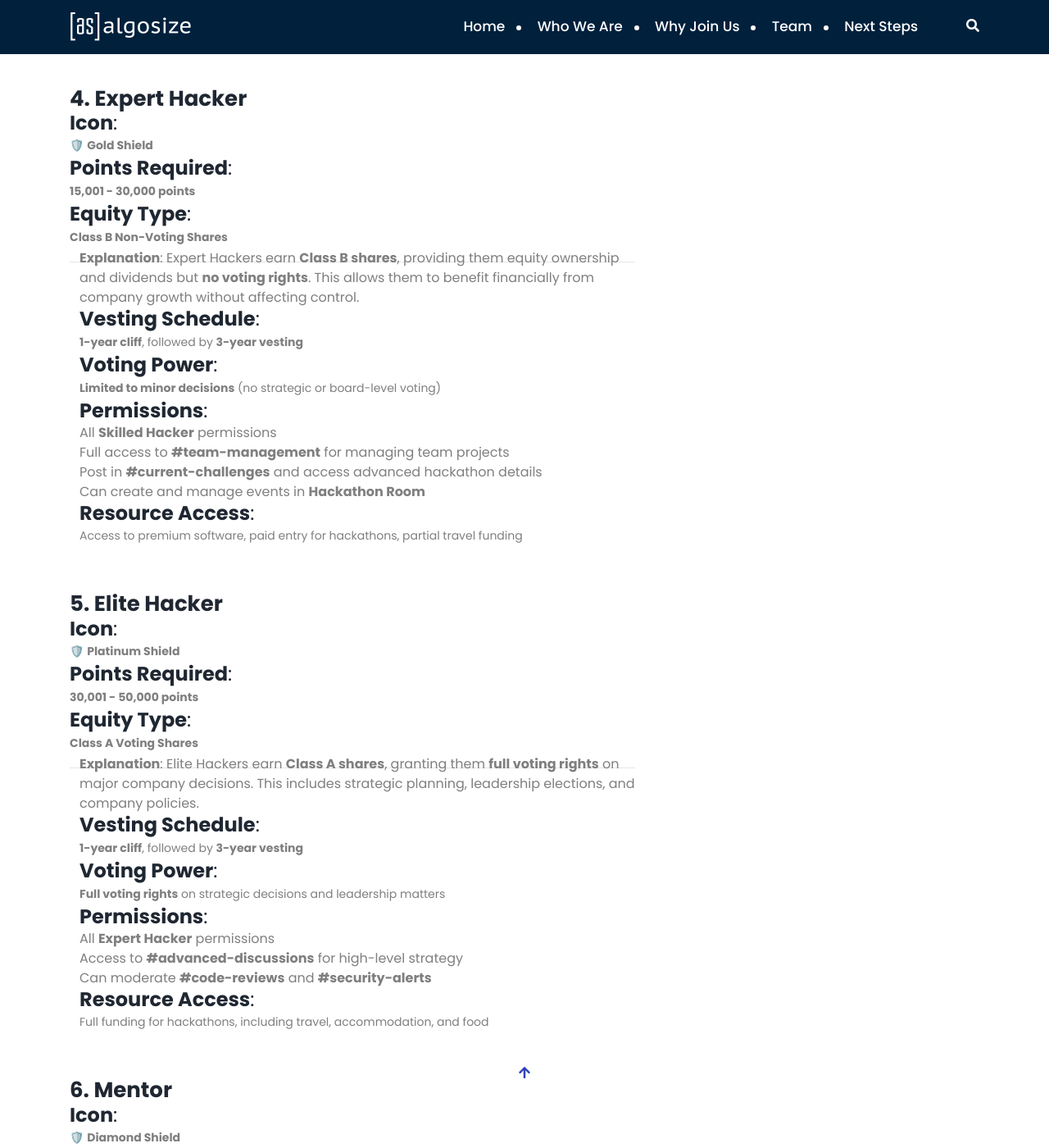
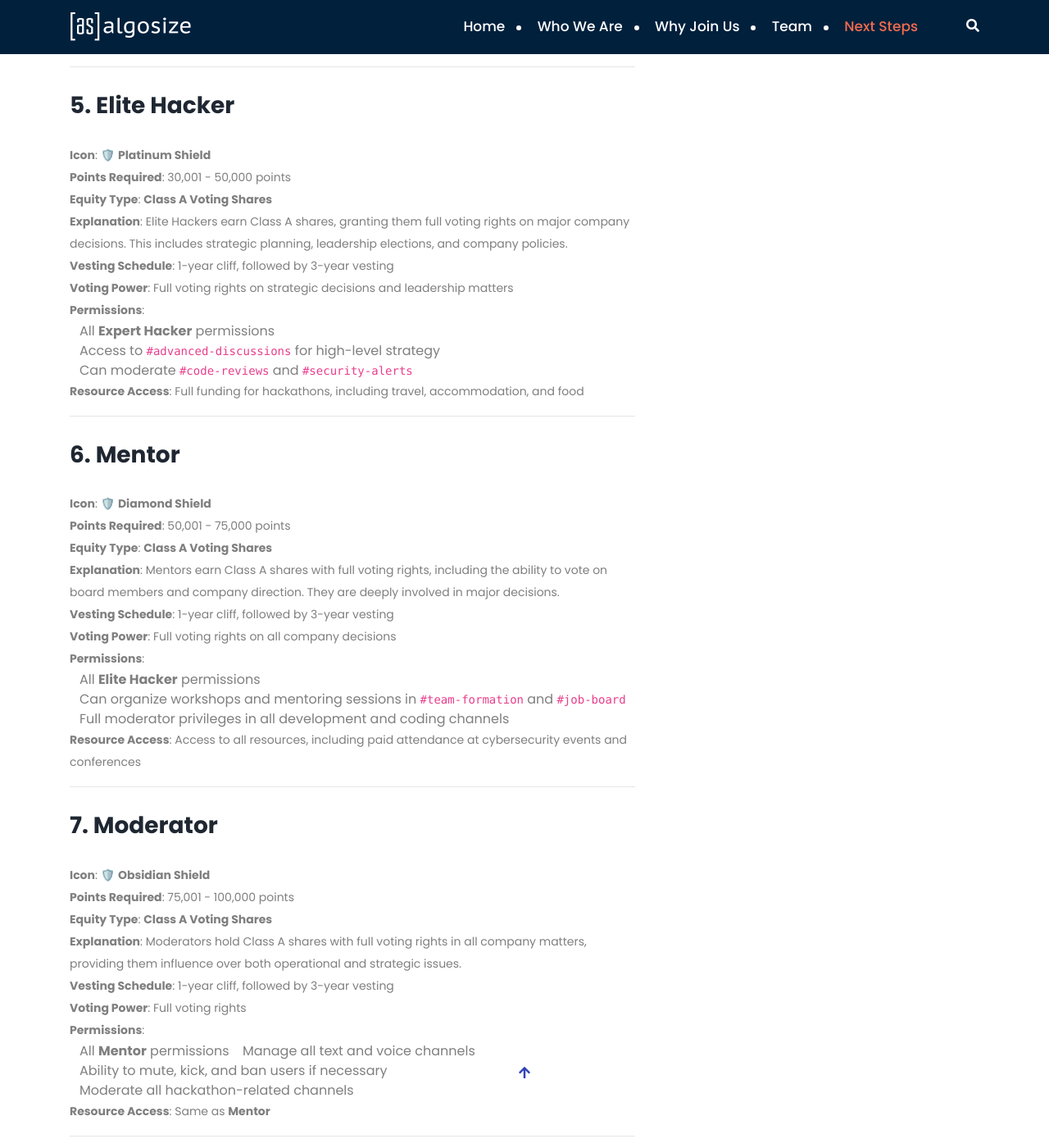
Before and after one commit to AlgoSize/website, a Jekyll site: the page built from _portfolios/ranking-tiers.md, in a window 1280 px wide and 1400 px high, scrolled down 2860 px. Shown: the whole window at 82% size. Built offline with Jekyll 4.4.1, drawn with Linux system fonts in a browser that asks for light colours; some of the changed text lies outside the part shown.

Commit message:
Update ranking-tiers.md

```diff
--- a/_portfolios/ranking-tiers.md
+++ b/_portfolios/ranking-tiers.md
@@ -6,216 +6,193 @@ layout: service
 <br/>
 <br/>
 
-<br/>
-<br/>
+## 1. Novice Hacker
 
-### **1. Novice Hacker**
-#### **Icon**:
-🛡️ **Copper Shield**
-#### **Points Required**:
-**0 - 2,500 points**
-#### **Equity Type**:
-**Phantom Equity**
-  - **Explanation**: Novice Hackers earn **phantom equity**, which allows them to benefit from the company's growth without owning real shares. Phantom equity mimics stock value but doesn’t provide ownership or voting power. It can be cashed out after a specific vesting period or liquidity event.
-#### **Vesting Schedule**:
-**1-year cliff**, followed by **4-year vesting** (25% per year).
-#### **Voting Power**:
-**None**
-#### **Permissions**:
-  - Read and send messages in **#current-challenges** <br/>
-  - **#hackathon-discussion** <br/>
-  - **#dev-chat** <br/>
-  - View **#code-reviews** <br/>
-  - **#security-alerts** <br/>
-  - **#compliance** (but not post) <br/>
-  - Join **General Voice** channel <br/>
-#### **Resource Access**:
-Limited
-<br/>
-<br/>
----
-<br/>
-<br/>
+**Icon**: 🛡️ **Copper Shield**
 
-### **2. Junior Hacker**
-#### **Icon**:
-🛡️ **Bronze Shield**
-#### **Points Required**:
-**2,501 - 7,500 points**
-#### **Equity Type**:
-**Phantom Equity**
-  - **Explanation**: Junior Hackers also earn **phantom equity**, providing them the financial benefits of company growth without voting rights or real ownership. It can be converted into rewards after a vesting period.
-#### **Vesting Schedule**:
-**1-year cliff**, followed by **4-year vesting**
-#### **Voting Power**:
-**None**
-#### **Permissions**:
-  - All **Novice Hacker** permissions <br/>
-  - Post in **#code-reviews** <br/>
-  - **#team-formation** <br/>
-  - **#security-alerts** <br/>
-  - Access to **#job-board** for potential work or contracts <br/>
-  - Join **Team Meetings** voice channel <br/>
-#### **Resource Access**:
-Access to software tools for development and learning
-<br/>
-<br/>
+**Points Required**: 0 - 2,500 points
+
+**Equity Type**: **Phantom Equity**
+
+**Explanation**: Novice Hackers earn phantom equity, which allows them to benefit from the company’s growth without owning real shares. Phantom equity mimics stock value but doesn’t provide ownership or voting power. It can be cashed out after a specific vesting period or liquidity event.
+
+**Vesting Schedule**: 1-year cliff, followed by 4-year vesting (25% per year)
+
+**Voting Power**: None
+
+**Permissions**:
+- Read and send messages in `#current-challenges`, `#hackathon-discussion`, `#dev-chat`
+- View `#code-reviews`, `#security-alerts`, `#compliance` (but not post)
+- Join `General Voice` channel
+
+**Resource Access**: Limited
 
 ---
 
-<br/>
-<br/>
+## 2. Junior Hacker
 
-### **3. Skilled Hacker**
-#### **Icon**:
-🛡️ **Silver Shield**
-#### **Points Required**:
-**7,501 - 15,000 points**
-#### **Equity Type**:
-**Phantom Equity**
-  - **Explanation**: Skilled Hackers continue to earn **phantom equity**, allowing them to accumulate rewards over time without direct ownership of the company or voting power. They can cash in phantom equity at a future date based on company growth.
-#### **Vesting Schedule**:
-**1-year cliff**, followed by **4-year vesting**
-#### **Voting Power**:
-**None**
-#### **Permissions**:
-  - All **Junior Hacker** permissions <br/>
-  - Can create threads in **#hackathon-discussion** <br/>
-  - Access to **#team-management** for organizing teams and managing projects <br/>
-  - Join **Hackathon Room** voice channel <br/>
-#### **Resource Access**:
-Limited access to advanced software and tools, partial funding for hackathons (no travel)
-<br/>
-<br/>
+**Icon**: 🛡️ **Bronze Shield**
+
+**Points Required**: 2,501 - 7,500 points
+
+**Equity Type**: **Phantom Equity**
+
+**Explanation**: Junior Hackers also earn phantom equity, providing them the financial benefits of company growth without voting rights or real ownership. It can be converted into rewards after a vesting period.
+
+**Vesting Schedule**: 1-year cliff, followed by 4-year vesting
+
+**Voting Power**: None
+
+**Permissions**:
+- All **Novice Hacker** permissions
+- Post in `#code-reviews`, `#team-formation`, `#security-alerts`
+- Access to `#job-board` for potential work or contracts
+- Join `Team Meetings` voice channel
+
+**Resource Access**: Access to software tools for development and learning
 
 ---
 
-<br/>
-<br/>
+## 3. Skilled Hacker
 
-### **4. Expert Hacker**
-#### **Icon**:
-🛡️ **Gold Shield**
-#### **Points Required**:
-**15,001 - 30,000 points**
-#### **Equity Type**:
-**Class B Non-Voting Shares**
-  - **Explanation**: Expert Hackers earn **Class B shares**, providing them equity ownership and dividends but **no voting rights**. This allows them to benefit financially from company growth without affecting control.
-#### **Vesting Schedule**:
-**1-year cliff**, followed by **3-year vesting**
-#### **Voting Power**:
-**Limited to minor decisions** (no strategic or board-level voting)
-#### **Permissions**:
-  - All **Skilled Hacker** permissions <br/>
-  - Full access to **#team-management** for managing team projects <br/>
-  - Post in **#current-challenges** and access advanced hackathon details <br/>
-  - Can create and manage events in **Hackathon Room** <br/>
-#### **Resource Access**:
-Access to premium software, paid entry for hackathons, partial travel funding
-<br/>
-<br/>
+**Icon**: 🛡️ **Silver Shield**
+
+**Points Required**: 7,501 - 15,000 points
+
+**Equity Type**: **Phantom Equity**
+
+**Explanation**: Skilled Hackers continue to earn phantom equity, allowing them to accumulate rewards over time without direct ownership of the company or voting power. They can cash in phantom equity at a future date based on company growth.
+
+**Vesting Schedule**: 1-year cliff, followed by 4-year vesting
+
+**Voting Power**: None
+
+**Permissions**:
+- All **Junior Hacker** permissions
+- Can create threads in `#hackathon-discussion`
+- Access to `#team-management` for organizing teams and managing projects
+- Join `Hackathon Room` voice channel
+
+**Resource Access**: Limited access to advanced software and tools, partial funding for hackathons (no travel)
 
 ---
 
-<br/>
-<br/>
+## 4. Expert Hacker
 
-### **5. Elite Hacker**
-#### **Icon**:
-🛡️ **Platinum Shield**
-#### **Points Required**:
-**30,001 - 50,000 points**
-#### **Equity Type**:
-**Class A Voting Shares**
-  - **Explanation**: Elite Hackers earn **Class A shares**, granting them **full voting rights** on major company decisions. This includes strategic planning, leadership elections, and company policies.
-#### **Vesting Schedule**:
-**1-year cliff**, followed by **3-year vesting**
-#### **Voting Power**:
-**Full voting rights** on strategic decisions and leadership matters
-#### **Permissions**:
-  - All **Expert Hacker** permissions <br/>
-  - Access to **#advanced-discussions** for high-level strategy <br/>
-  - Can moderate **#code-reviews** and **#security-alerts** <br/>
-#### **Resource Access**:
-Full funding for hackathons, including travel, accommodation, and food
-<br/>
-<br/>
+**Icon**: 🛡️ **Gold Shield**
+
+**Points Required**: 15,001 - 30,000 points
+
+**Equity Type**: **Class B Non-Voting Shares**
+
+**Explanation**: Expert Hackers earn Class B shares, providing them equity ownership and dividends but no voting rights. This allows them to benefit financially from company growth without affecting control.
+
+**Vesting Schedule**: 1-year cliff, followed by 3-year vesting
+
+**Voting Power**: Limited to minor decisions (no strategic or board-level voting)
+
+**Permissions**:
+- All **Skilled Hacker** permissions
+- Full access to `#team-management` for managing team projects
+- Post in `#current-challenges` and access advanced hackathon details
+- Can create and manage events in `Hackathon Room`
+
+**Resource Access**: Access to premium software, paid entry for hackathons, partial travel funding
 
 ---
 
-<br/>
-<br/>
+## 5. Elite Hacker
 
-### **6. Mentor**
-#### **Icon**:
-🛡️ **Diamond Shield**
-#### **Points Required**:
-**50,001 - 75,000 points**
-#### **Equity Type**:
-**Class A Voting Shares**
-  - **Explanation**: Mentors earn **Class A shares** with full voting rights, including the ability to vote on board members and company direction. They are deeply involved in major decisions.
-#### **Vesting Schedule**:
-**1-year cliff**, followed by **3-year vesting**
-#### **Voting Power**:
-Full voting rights on all company decisions
-#### **Permissions**:
-  - All **Elite Hacker** permissions <br/>
-  - Can organize workshops and mentoring sessions in **#team-formation** and **#job-board** <br/>
-  - Full moderator privileges in all **development** and **coding** channels <br/>
-#### **Resource Access**:
-Access to all resources, including paid attendance at cybersecurity events and conferences
-<br/>
-<br/>
+**Icon**: 🛡️ **Platinum Shield**
+
+**Points Required**: 30,001 - 50,000 points
+
+**Equity Type**: **Class A Voting Shares**
+
+**Explanation**: Elite Hackers earn Class A shares, granting them full voting rights on major company decisions. This includes strategic planning, leadership elections, and company policies.
+
+**Vesting Schedule**: 1-year cliff, followed by 3-year vesting
+
+**Voting Power**: Full voting rights on strategic decisions and leadership matters
+
+**Permissions**:
+- All **Expert Hacker** permissions
+- Access to `#advanced-discussions` for high-level strategy
+- Can moderate `#code-reviews` and `#security-alerts`
+
+**Resource Access**: Full funding for hackathons, including travel, accommodation, and food
 
 ---
 
-<br/>
-<br/>
+## 6. Mentor
 
-### **7. Moderator**
-#### **Icon**:
-🛡️ **Obsidian Shield**
-#### **Points Required**:
-**75,001 - 100,000 points**
-#### **Equity Type**:
-**Class A Voting Shares**
-  - **Explanation**: Moderators hold **Class A shares** with full voting rights in all company matters, providing them influence over both operational and strategic issues.
-#### **Vesting Schedule**:
-**1-year cliff**, followed by **3-year vesting**
-#### **Voting Power**:
-**Full voting rights**
-#### **Permissions**:
-  - All **Mentor** permissions <br/>
-  - Manage all text and voice channels <br/>
-  - Ability to mute, kick, and ban users if necessary <br/>
-  - Moderate all hackathon-related channels <br/>
-#### **Resource Access**:
-Same as **Mentor**
-<br/>
-<br/>
+**Icon**: 🛡️ **Diamond Shield**
+
+**Points Required**: 50,001 - 75,000 points
+
+**Equity Type**: **Class A Voting Shares**
+
+**Explanation**: Mentors earn Class A shares with full voting rights, including the ability to vote on board members and company direction. They are deeply involved in major decisions.
+
+**Vesting Schedule**: 1-year cliff, followed by 3-year vesting
+
+**Voting Power**: Full voting rights on all company decisions
+
+**Permissions**:
+- All **Elite Hacker** permissions
+- Can organize workshops and mentoring sessions in `#team-formation` and `#job-board`
+- Full moderator privileges in all development and coding channels
+
+**Resource Access**: Access to all resources, including paid attendance at cybersecurity events and conferences
 
 ---
 
-<br/>
-<br/>
+## 7. Moderator
 
-### **8. Admin**
-#### **Icon**:
-🛡️ **Titanium Shield**
-#### **Points Required**:
-**No points requirement** (Assigned based on trust and responsibility)
-#### **Equity Type**:
-**Founder's Shares with Enhanced Voting Rights**
-  - **Explanation**: Admins hold **Founder's Shares**, granting them **10x voting power** relative to Class A shares. This ensures that they retain control over the company’s direction and major decisions.
-#### **Vesting Schedule**: **Immediate vesting**, no cliff required
-#### **Voting Power**: **Highest level of voting influence**, including control over leadership, strategic shifts, and company finances
-#### **Permissions**:
-  - All **Moderator** permissions <br/>
-  - Manage all server roles and settings <br/>
-  - Create and delete channels <br/>
-  - Oversee the scoring system and approve new features for the Discord server <br/>
-#### **Resource Access**:
-All-access to the company’s resources
+**Icon**: 🛡️ **Obsidian Shield**
+
+**Points Required**: 75,001 - 100,000 points
+
+**Equity Type**: **Class A Voting Shares**
+
+**Explanation**: Moderators hold Class A shares with full voting rights in all company matters, providing them influence over both operational and strategic issues.
+
+**Vesting Schedule**: 1-year cliff, followed by 3-year vesting
+
+**Voting Power**: Full voting rights
+
+**Permissions**:
+- All **Mentor** permissions
+- Manage all text and voice channels
+- Ability to mute, kick, and ban users if necessary
+- Moderate all hackathon-related channels
+
+**Resource Access**: Same as **Mentor**
+
+---
+
+## 8. Admin
+
+**Icon**: 🛡️ **Titanium Shield**
+
+**Points Required**: No points requirement (Assigned based on trust and responsibility)
+
+**Equity Type**: **Founder’s Shares with Enhanced Voting Rights**
+
+**Explanation**: Admins hold Founder’s Shares, granting them 10x voting power relative to Class A shares. This ensures that they retain control over the company’s direction and major decisions.
+
+**Vesting Schedule**: Immediate vesting, no cliff required
+
+**Voting Power**: Highest level of voting influence, including control over leadership, strategic shifts, and company finances
+
+**Permissions**:
+- All **Moderator** permissions
+- Manage all server roles and settings
+- Create and delete channels
+- Oversee the scoring system and approve new features for the Discord server
+
+**Resource Access**: All-access to the company’s resources
+
 <br/>
 <br/>
 ---
```
